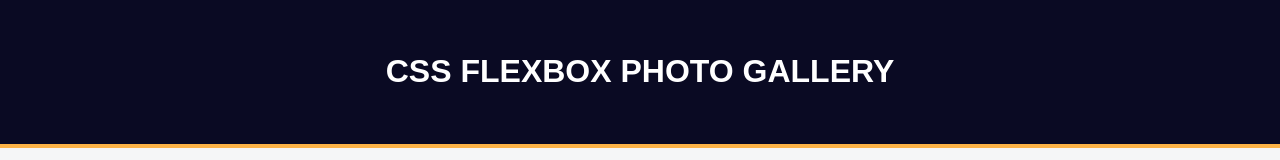
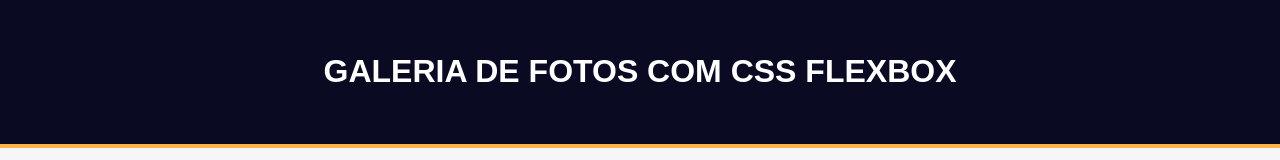
Before and after one commit to w4llymeirelles/albumdefotos, a plain HTML site: page index.html in a window 1280 px wide. Shown: the top 160 px of the page. Drawn offline with Linux system fonts and the light colour scheme.

Commit message:
Update index.html
Mudança no título da página

```diff
--- a/index.html
+++ b/index.html
@@ -3,12 +3,12 @@
   <head>
     <meta charset="utf-8">
     <meta name="viewport" content="width=device-width, initial-scale=1.0">
-    <title>Photo Gallery</title>
+    <title>Galeria de Fotosy</title>
     <link rel="stylesheet" href="./styles.css">
   </head>
   <body>
     <header class="header">
-      <h1>css flexbox photo gallery</h1>
+      <h1>galeria de fotos com css flexbox</h1>
     </header>
     <div class="gallery">
       <img src="https://cdn.freecodecamp.org/curriculum/css-photo-gallery/1.jpg">
```
